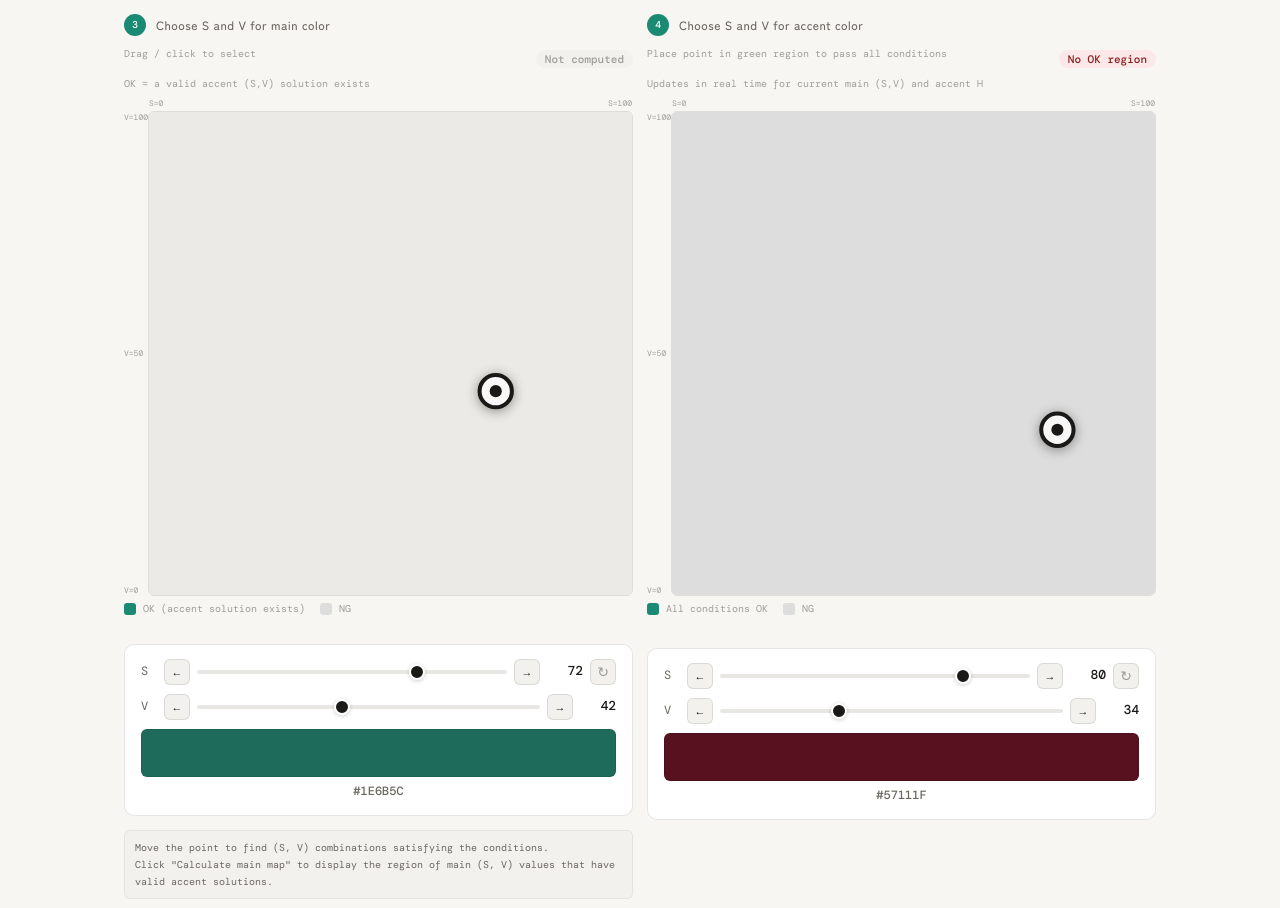
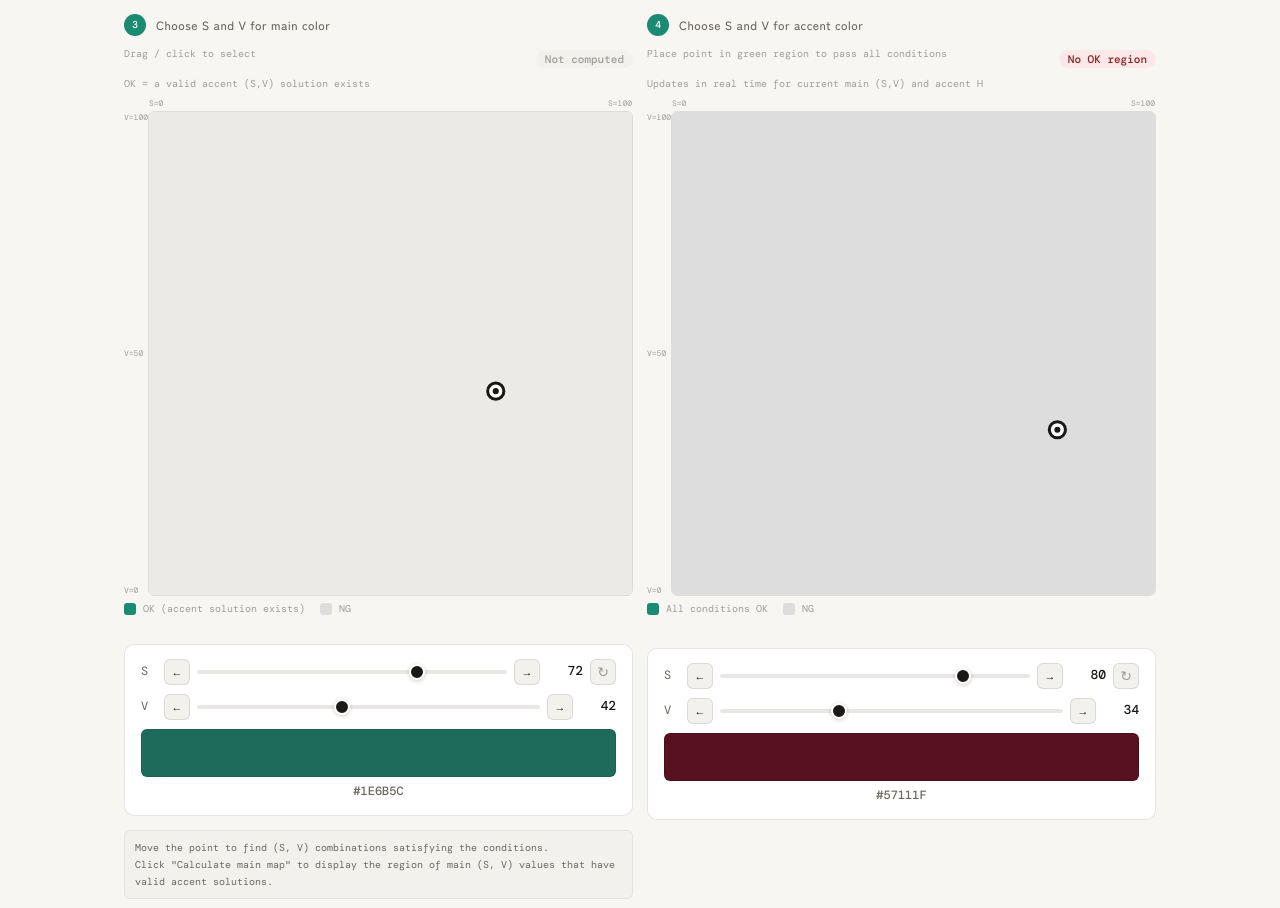
Before and after one commit to kota-may478/color-explorer-with-constraint, a plain HTML site: page index.html in a window 1280 px wide. Shown: the part 934-1842 px from the top of the page. Drawn offline with nearby package versions, Linux system fonts and the light colour scheme.

Commit message:
Adjust cursor size and stroke width for improved visibility
Co-authored-by: Copilot <copilot@github.com>

```diff
--- a/index.html
+++ b/index.html
@@ -578,8 +578,7 @@ canvas.map {
 .cursor-outer {
   fill: rgba(255,255,255,0.92);
   stroke: #1a1917;
-  stroke-width: 2;
-  filter: drop-shadow(0 1px 3px rgba(0,0,0,.4));
+  stroke-width: 1.5;
 }
 .cursor-inner {
   fill: #1a1917;
@@ -818,8 +817,8 @@ footer a { color: var(--text3); }
         <div class="map-wrap">
           <canvas class="map" id="mapM" width="240" height="240"></canvas>
           <svg class="map-cursor-svg" id="cursorM" viewBox="0 0 240 240" xmlns="http://www.w3.org/2000/svg">
-            <circle class="cursor-outer" id="cursorMOuter" cx="120" cy="120" r="8"/>
-            <circle class="cursor-inner" id="cursorMInner" cx="120" cy="120" r="3"/>
+            <circle class="cursor-outer" id="cursorMOuter" cx="120" cy="120" r="4"/>
+            <circle class="cursor-inner" id="cursorMInner" cx="120" cy="120" r="1.5"/>
           </svg>
         </div>
       </div>
@@ -864,8 +863,8 @@ footer a { color: var(--text3); }
         <div class="map-wrap">
           <canvas class="map" id="mapA" width="240" height="240"></canvas>
           <svg class="map-cursor-svg" id="cursorA" viewBox="0 0 240 240" xmlns="http://www.w3.org/2000/svg">
-            <circle class="cursor-outer" id="cursorAOuter" cx="120" cy="120" r="8"/>
-            <circle class="cursor-inner" id="cursorAInner" cx="120" cy="120" r="3"/>
+            <circle class="cursor-outer" id="cursorAOuter" cx="120" cy="120" r="4"/>
+            <circle class="cursor-inner" id="cursorAInner" cx="120" cy="120" r="1.5"/>
           </svg>
         </div>
       </div>
```
